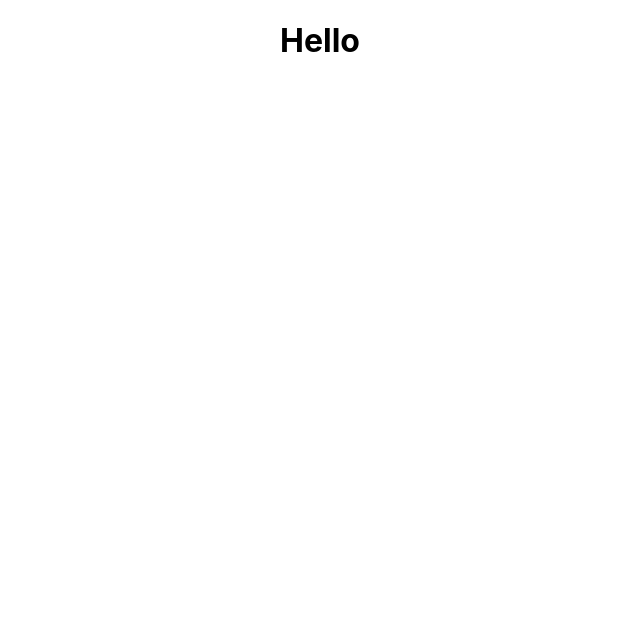
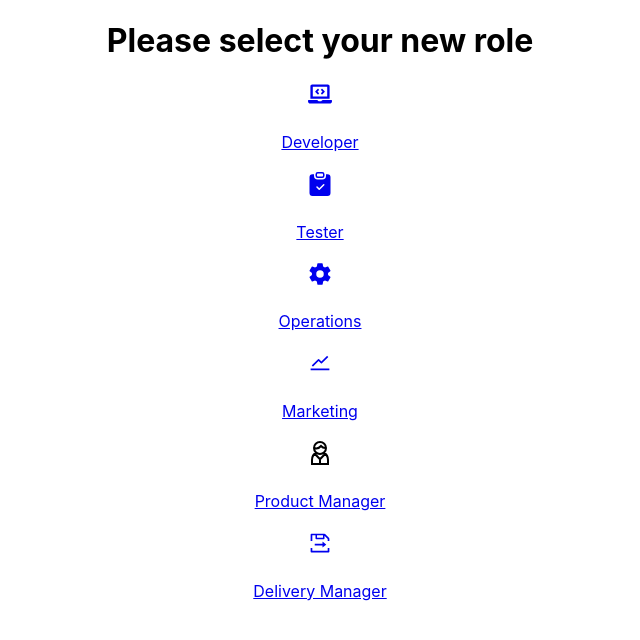
Before and after one commit to DavidMcGregor1/newMvFrontendProject, a React (Create React App) app: page / in a window 1280 px wide. Shown: the top 640 px of the page, without its empty margins (320-960 px from the left). Built offline with nearby package versions, Linux system fonts and the light colour scheme.

Commit message:
replaced switch with routes in app.js

```diff
--- a/package.json
+++ b/package.json
@@ -8,6 +8,8 @@
     "@testing-library/user-event": "^13.5.0",
     "react": "^18.2.0",
     "react-dom": "^18.2.0",
+    "react-icons": "^4.10.1",
+    "react-router-dom": "^6.14.2",
     "react-scripts": "5.0.1",
     "web-vitals": "^2.1.4"
   },
--- a/src/App.js
+++ b/src/App.js
@@ -1,11 +1,90 @@
+import { BrowserRouter as Router, Routes, Route, Link } from "react-router-dom";
 import "./App.css";
+import React, { useState, useEffect, useParams } from "react";
+import { FaLaptopCode } from "react-icons/fa";
+import { BsFillClipboardCheckFill } from "react-icons/bs";
+import { IoSettingsSharp } from "react-icons/io5";
+import { AiOutlineStock, AiOutlineDeliveredProcedure } from "react-icons/ai";
+import { GrUserManager } from "react-icons/gr";
+import DeveloperPage from "./Pages/DeveloperPage";
+import TesterPage from "./Pages/TesterPage";
+import OperationsPage from "./Pages/OperationsPage";
+import MarketingPage from "./Pages/MarketingPage";
+import ProductManagerPage from "./Pages/ProductManagerPage";
+import DeliveryManagerPage from "./Pages/DeliveryManagerPage";
+// ...
 
-function App() {
+function HomePage() {
+  const roleNames = [
+    "Developer",
+    "Tester",
+    "Operations",
+    "Marketing",
+    "Product Manager",
+    "Delivery Manager",
+  ];
+
+  const roleIcons = {
+    Developer: <FaLaptopCode className="icon laptop" />,
+    Tester: <BsFillClipboardCheckFill className="icon clipboard" />,
+    Operations: <IoSettingsSharp className="icon settings" />,
+    Marketing: <AiOutlineStock className="icon stock" />,
+    "Product Manager": <GrUserManager className="icon user" />,
+    "Delivery Manager": (
+      <AiOutlineDeliveredProcedure className="icon procedure" />
+    ),
+  };
+
   return (
-    <div className="App">
-      <h1>Hello</h1>
+    <div>
+      <div className="headerContainer">
+        <header>
+          <h1 id="selectHeader">Please select your new role</h1>
+        </header>
+      </div>
+      <div className="cardColumnsContainer">
+        <div className="cardColumns">
+          {roleNames.map((role, index) => (
+            <Link
+              key={index}
+              to={`/welcome/${role.toLowerCase().replace(/\s+/g, "-")}`}
+              className="cardContainer">
+              <h2 id="iconContainer">{roleIcons[role]}</h2>
+              <p id="roleNameContainer">{role}</p>
+            </Link>
+          ))}
+        </div>
+      </div>
     </div>
   );
 }
 
+function WelcomePage() {
+  const { role } = useParams();
+
+  const roleComponents = {
+    developer: <DeveloperPage />,
+    tester: <TesterPage />,
+    operations: <OperationsPage />,
+    marketing: <MarketingPage />,
+    "product-manager": <ProductManagerPage />,
+    "delivery-manager": <DeliveryManagerPage />,
+  };
+
+  return roleComponents[role] || null;
+}
+
+function App() {
+  return (
+    <Router>
+      <div className="App">
+        <Routes>
+          <Route path="/" element={<HomePage />} />
+          <Route path="/welcome/:role" element={<WelcomePage />} />
+        </Routes>
+      </div>
+    </Router>
+  );
+}
+
 export default App;
```
Also changed, not shown: 1 other file (tests, documents, lock files or other folders).
